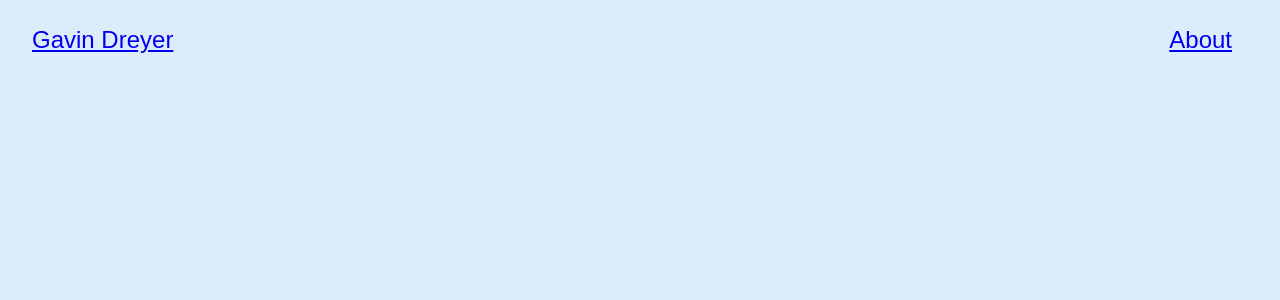
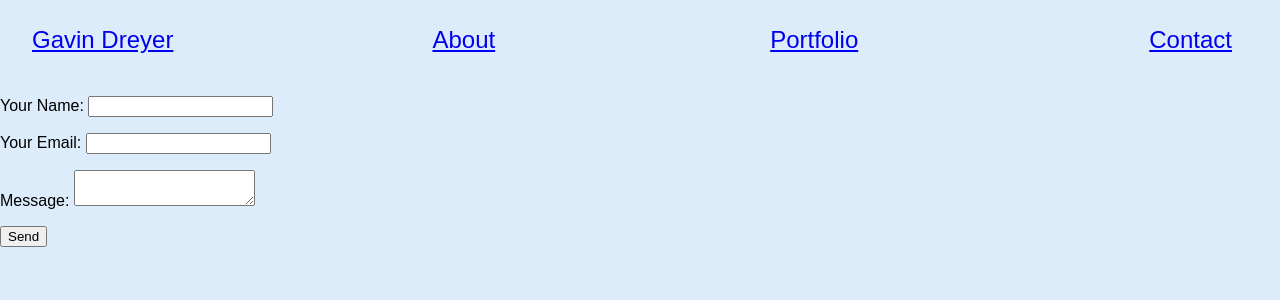
Before and after one commit to Gavin-Dreyer/Gavin-Dreyer-s-Portfolio, a React (Create React App) app: page /contact in a window 1280 px wide. Shown: the top 300 px of the page. Built offline with nearby package versions, Linux system fonts and the light colour scheme; what webfontloader would draw is missing.

Commit message:
added contact form using Netlify api

```diff
--- a/public/index.html
+++ b/public/index.html
@@ -27,6 +27,11 @@
 		<title>Gavin Dreyer's Portfolio</title>
 	</head>
 	<body>
+		<form name="contact" netlify netlify-honeypot="bot-field" hidden>
+			<input type="text" name="name" />
+			<input type="email" name="email" />
+			<textarea name="message"></textarea>
+		</form>
 		<noscript>You need to enable JavaScript to run this app.</noscript>
 		<div id="root"></div>
 		<!--
--- a/src/App.js
+++ b/src/App.js
@@ -6,6 +6,7 @@ import NavBar from './components/NavBar';
 import About from './components/About';
 import Portfolio from './components/Portfolio';
 import LandingPage from './components/LandingPage';
+import Contact from './components/Contact';
 
 function App() {
 	return (
@@ -14,7 +15,8 @@ function App() {
 				<Route component={NavBar} />
 				<Route exact path="/" component={LandingPage} />
 				<Route path="/about" component={About} />
-				<Route path="/Portfolio" component={Portfolio} />
+				<Route path="/portfolio" component={Portfolio} />
+				<Route path="/contact" component={Contact} />
 			</div>
 		</Router>
 	);
--- /dev/null
+++ b/src/components/Contact.js
@@ -0,0 +1,74 @@
+import React, { useState, useEffect } from 'react';
+
+const encode = data => {
+	return Object.keys(data)
+		.map(key => encodeURIComponent(key) + '=' + encodeURIComponent(data[key]))
+		.join('&');
+};
+
+const Contact = () => {
+	const [contact, setContact] = useState({
+		name: '',
+		email: '',
+		message: ''
+	});
+
+	const handleSubmit = e => {
+		fetch('/', {
+			method: 'POST',
+			headers: { 'Content-Type': 'application/x-www-form-urlencoded' },
+			body: encode({ 'form-name': 'contact', ...contact })
+		})
+			.then(() => alert('Success!'))
+			.catch(error => alert(error));
+
+		e.preventDefault();
+	};
+
+	const handleChange = e => setContact({ [e.target.name]: e.target.value });
+
+	return (
+		<div>
+			<form onSubmit={handleSubmit}>
+				<input type="hidden" name="form-name" value="contact" />
+				<p>
+					<label>
+						Your Name:{' '}
+						<input
+							type="text"
+							name="name"
+							value={contact.name}
+							onChange={handleChange}
+						/>
+					</label>
+				</p>
+				<p>
+					<label>
+						Your Email:{' '}
+						<input
+							type="email"
+							name="email"
+							value={contact.email}
+							onChange={handleChange}
+						/>
+					</label>
+				</p>
+				<p>
+					<label>
+						Message:{' '}
+						<textarea
+							name="message"
+							value={contact.message}
+							onChange={handleChange}
+						/>
+					</label>
+				</p>
+				<p>
+					<button type="submit">Send</button>
+				</p>
+			</form>
+		</div>
+	);
+};
+
+export default Contact;
--- a/src/components/NavBar.js
+++ b/src/components/NavBar.js
@@ -2,33 +2,21 @@ import React, { useState, useEffect } from 'react';
 import { Link } from 'react-router-dom';
 
 const NavBar = props => {
-	const [currentUrl, setCurrentUrl] = useState();
-
-	useEffect(() => {
-		setCurrentUrl(props.location.pathname);
-	}, [props.location.pathname]);
-
-	if (!currentUrl) {
-		return <div>Loading...</div>;
-	}
-
-	let port = (
-		<Link className="navBarLink2" to="/portfolio">
-			Portfolio
-		</Link>
-	);
-
-	let about = (
-		<Link className="navBarLink2" to="/about">
-			About
-		</Link>
-	);
 	return (
 		<div className="navBar">
 			<Link className="navBarLink1" to="/">
 				Gavin Dreyer
 			</Link>
-			{currentUrl.includes('about') ? port : about}
+			<Link className="navBarLink1" to="/about">
+				About
+			</Link>
+			<Link className="navBarLink2" to="/portfolio">
+				Portfolio
+			</Link>
+
+			<Link className="navBarLink2" to="/contact">
+				Contact
+			</Link>
 		</div>
 	);
 };
```
Lines whose indentation alone changed are shown as unchanged.
